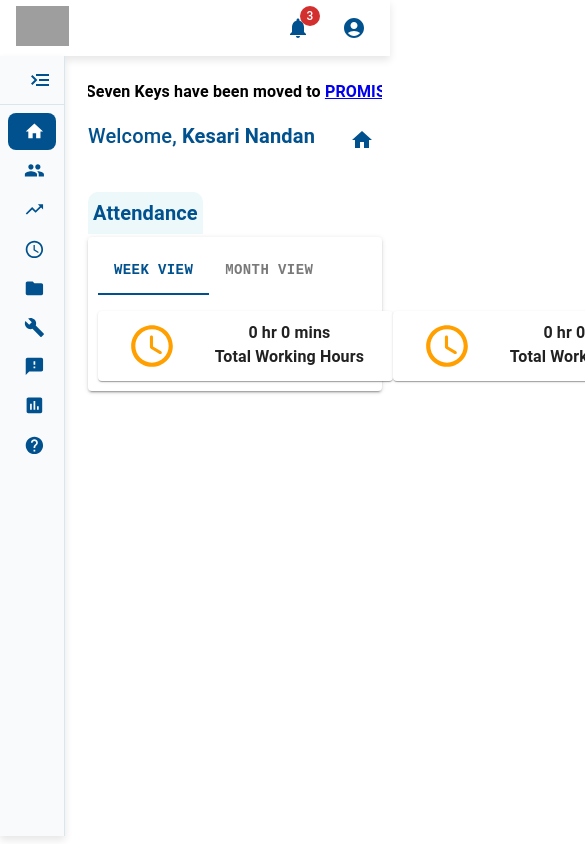
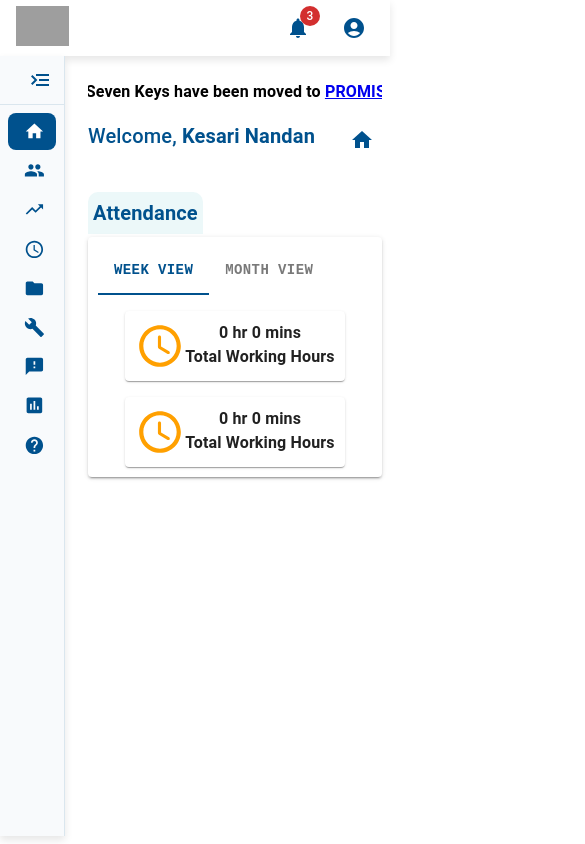
Before and after one commit to KesariIncture/topas-demo, a React (Vite) app: page /topas-demo/dashboard in a window 390 px wide. Shown: the top 844 px of the page, 585 px wide, since content can reach past the window. Built offline with nearby package versions, Linux system fonts and the light colour scheme; grey boxes are pictures that could not be loaded.

Commit message:
Refactor Dashboard layout for responsive design and improve card alignment

```diff
--- a/src/pages/Dashboard.jsx
+++ b/src/pages/Dashboard.jsx
@@ -116,17 +116,35 @@ function Dashboard() {
             sx={{
               marginTop: "1rem",
               display: "flex",
-              justifyContent: "space-around",
+              justifyContent: {
+                xs: "center",
+                md: "space-around",
+                sm: "space-around"
+              },
+              flexDirection: {
+                xs: "column",
+                sm: "row",
+              },
+              gap: {
+                xs: 2,
+                sm: 2,
+              },
+              alignItems: {
+                xs: "center"
+              }
             }}
           >
-            <Card sx={{ minWidth: 275, padding: "10px" }}>
+            <Card sx={{ width: {
+              xs: "fit-content",
+              md: 275
+            }, padding: "10px" }}>
               <Box sx={{ display: "flex", justifyContent: "space-around" }}>
                 <ScheduleRounded style={{ color: "#FFA000", fontSize: 50 }} />{" "}
                 <Box
                   sx={{
                     display: "flex",
                     flexDirection: "column",
-                    alignItems: "center",
+                    textAlign:"center"
                   }}
                 >
                   <Typography sx = {{fontWeight: "bold"}}>0 hr 0 mins</Typography>
@@ -137,14 +155,17 @@ function Dashboard() {
 
 
 
-            <Card sx={{ minWidth: 275, padding: "10px" }}>
+            <Card sx={{ width: {
+              xs: "fit-content",
+              md: 275
+            }, padding: "10px" }}>
               <Box sx={{ display: "flex", justifyContent: "space-around" }}>
                 <ScheduleRounded style={{ color: "#FFA000", fontSize: 50 }} />{" "}
                 <Box
                   sx={{
                     display: "flex",
                     flexDirection: "column",
-                    alignItems: "center",
+                    textAlign:"center"
                   }}
                 >
                   <Typography sx = {{fontWeight: "bold"}}>0 hr 0 mins</Typography>
```
